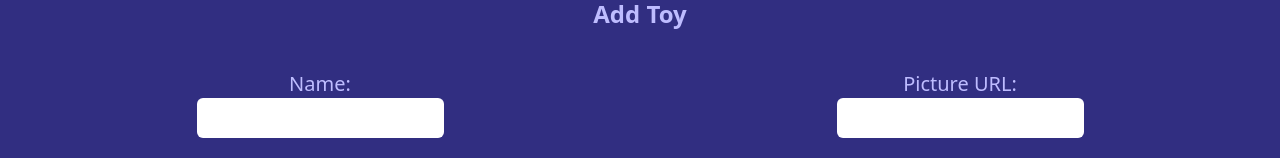
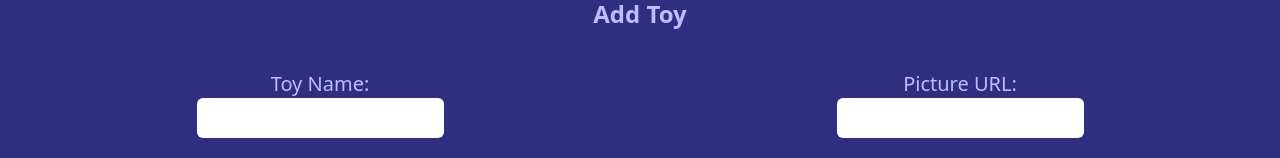
Before and after one commit to Arman7052/toy-nestopia-client, a React (Vite) app: page /addtoy in a window 1280 px wide. Shown: the part 138-296 px from the top of the page. Built offline with nearby package versions, Linux system fonts and the light colour scheme; no server answers.

Commit message:
Toast notification added

```diff
--- a/package.json
+++ b/package.json
@@ -22,6 +22,7 @@
     "react-hook-form": "^7.43.9",
     "react-icons": "^4.8.0",
     "react-router-dom": "^6.11.2",
+    "react-toastify": "^9.1.3",
     "sort-by": "^1.2.0"
   },
   "devDependencies": {
--- a/src/Pages/AddToy/AddToy.jsx
+++ b/src/Pages/AddToy/AddToy.jsx
@@ -1,8 +1,8 @@
-
 import { useContext } from "react";
 import { useForm } from "react-hook-form";
 import { AuthContext } from "../../Providers/AuthProvider";
-
+import { ToastContainer, toast } from "react-toastify";
+import "react-toastify/dist/ReactToastify.css";
 
 const AddToy = () => {
     const { register, handleSubmit } = useForm();
@@ -10,20 +10,22 @@ const AddToy = () => {
 
     const onSubmit = (data) => {
 
-        console.log(data);
-        // You can perform further actions with the form data, such as sending it to an API or storing it in a state.
-
-        fetch('http://localhost:5000/allToys', {
-            method: 'POST',
+        fetch("http://localhost:5000/allToys", {
+            method: "POST",
             headers: {
-                'content-type': 'application/json'
+                "content-type": "application/json",
             },
-            body: JSON.stringify(data)
+            body: JSON.stringify(data),
         })
-            .then(res => res.json())
-            .then(data => {
+            .then((res) => res.json())
+            .then((data) => {
                 console.log(data);
+                toast.success("Wow !!! Toy added successfully!");
             })
+            .catch((error) => {
+                console.error(error);
+                toast.error("Sorry, failed to add toy.");
+            });
     };
 
     return (
@@ -31,11 +33,13 @@ const AddToy = () => {
             <h2 className="text-2xl font-bold py-10">Add Toy</h2>
             <form onSubmit={handleSubmit(onSubmit)}>
 
+
+
                 <div className=" grid grid-cols-1 lg:grid-cols-2">
                     <div className="mb-4">
                         <div>
                             <label htmlFor="name" className="form-label text-xl">
-                                Name:
+                                Toy Name:
                             </label>
                         </div>
                         <div>
@@ -183,12 +187,16 @@ const AddToy = () => {
                         ></textarea>
                     </div>
                 </div>
+
+
+
                 <div className="mt-6 py-10">
-                    <button type="submit" className="btn btn-success bg-inherit  ">
+                    <button type="submit" className="btn btn-success bg-inherit">
                         Add Toy
                     </button>
                 </div>
             </form>
+            <ToastContainer />
         </div>
     );
 };
```
Also changed, not shown: 1 other file (tests, documents, lock files or other folders).
